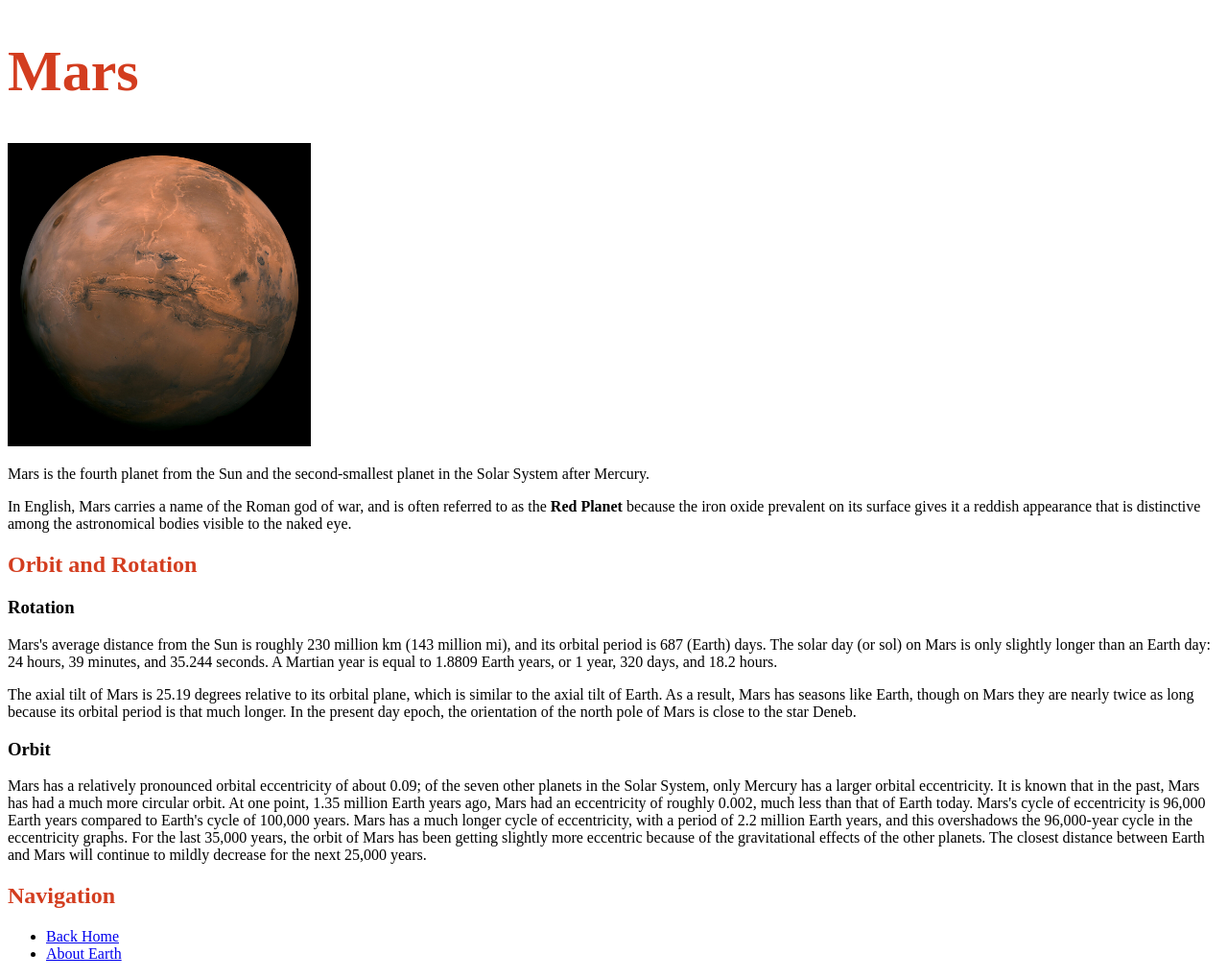
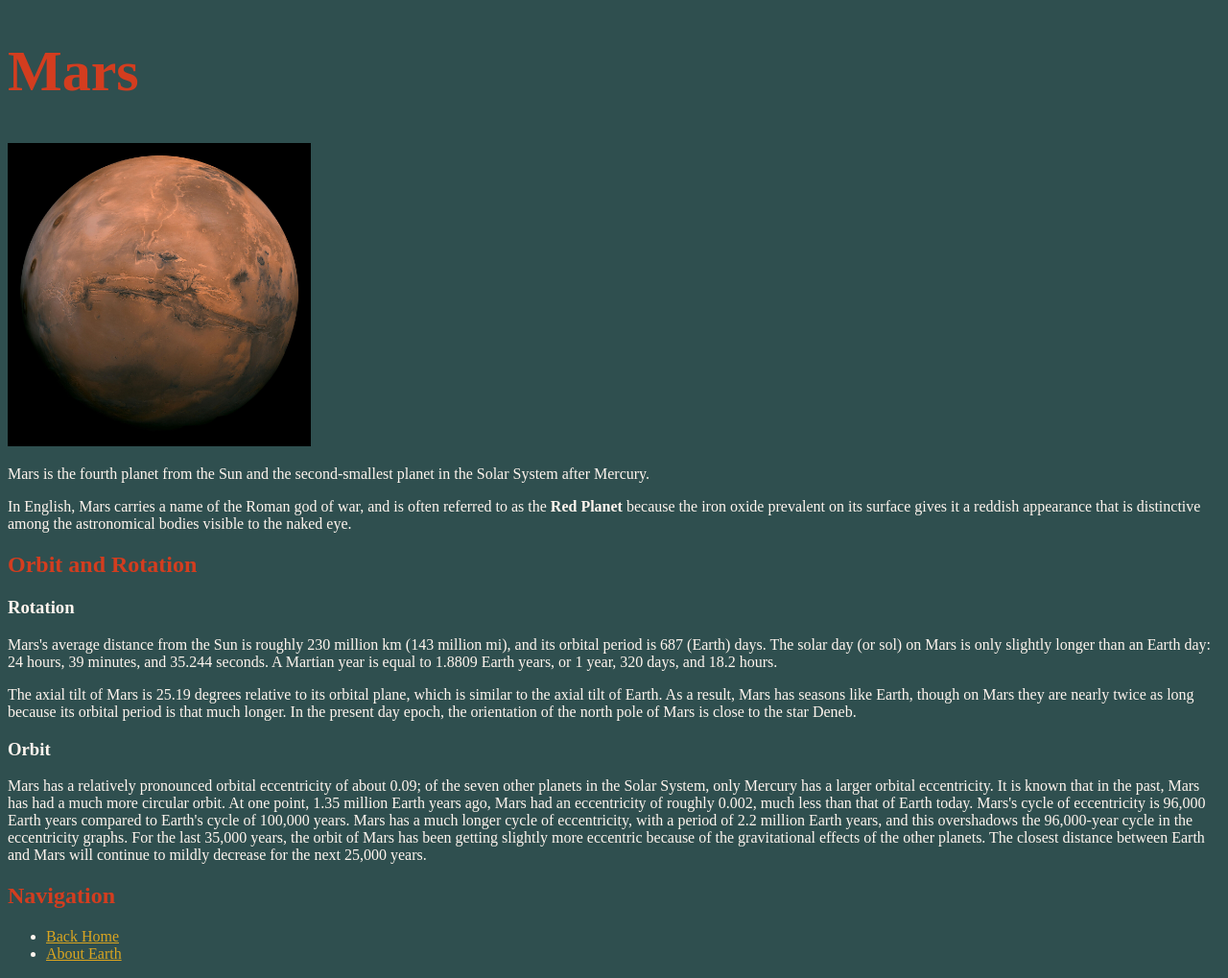
Before and after one commit to xelA-S/HTML-CSS-practice, a Flask app: page /mars in a window 1280 px wide. Shown: the whole page at 96% size. Run offline with Flask 2, Linux system fonts and the light colour scheme.

Commit message:
added external stylesheet

```diff
--- /dev/null
+++ b/static/css/style.css
@@ -0,0 +1,8 @@
+body{
+    background-color: darkslategray;
+    color: seashell;
+}
+
+a {
+    color: goldenrod;
+}
--- a/templates/earth.html
+++ b/templates/earth.html
@@ -2,6 +2,7 @@
 <html>
     <head>
         <title>Earth</title>
+        <link rel= "stylesheet" type= "text/css" href= "{{ url_for('static',filename='css/style.css') }}">
         <style>
             h1{
                 color: #2a8442;
--- a/templates/index.html
+++ b/templates/index.html
@@ -2,6 +2,7 @@
 <html>
     <head>
         <title>Home Page</title>
+        <link rel= "stylesheet" type= "text/css" href= "{{ url_for('static',filename='css/style.css') }}">
     </head>
     <body>
         <h1 style="font-size: 60px">Earth and Mars</h1>
--- a/templates/mars.html
+++ b/templates/mars.html
@@ -2,6 +2,7 @@
 <html>
     <head>
         <title>Mars</title>
+        <link rel= "stylesheet" type= "text/css" href= "{{ url_for('static',filename='css/style.css') }}">
         <style>
             h1 {
                 color: #d33d1f;
```
